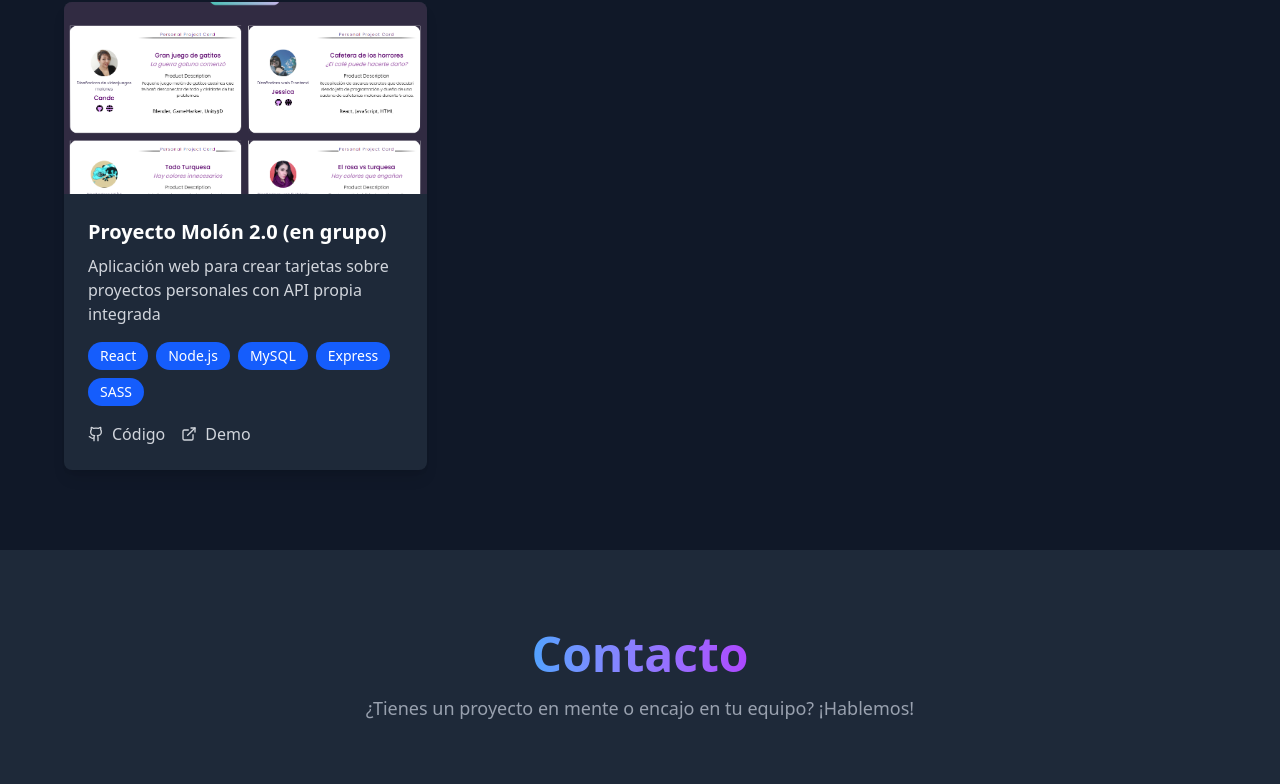
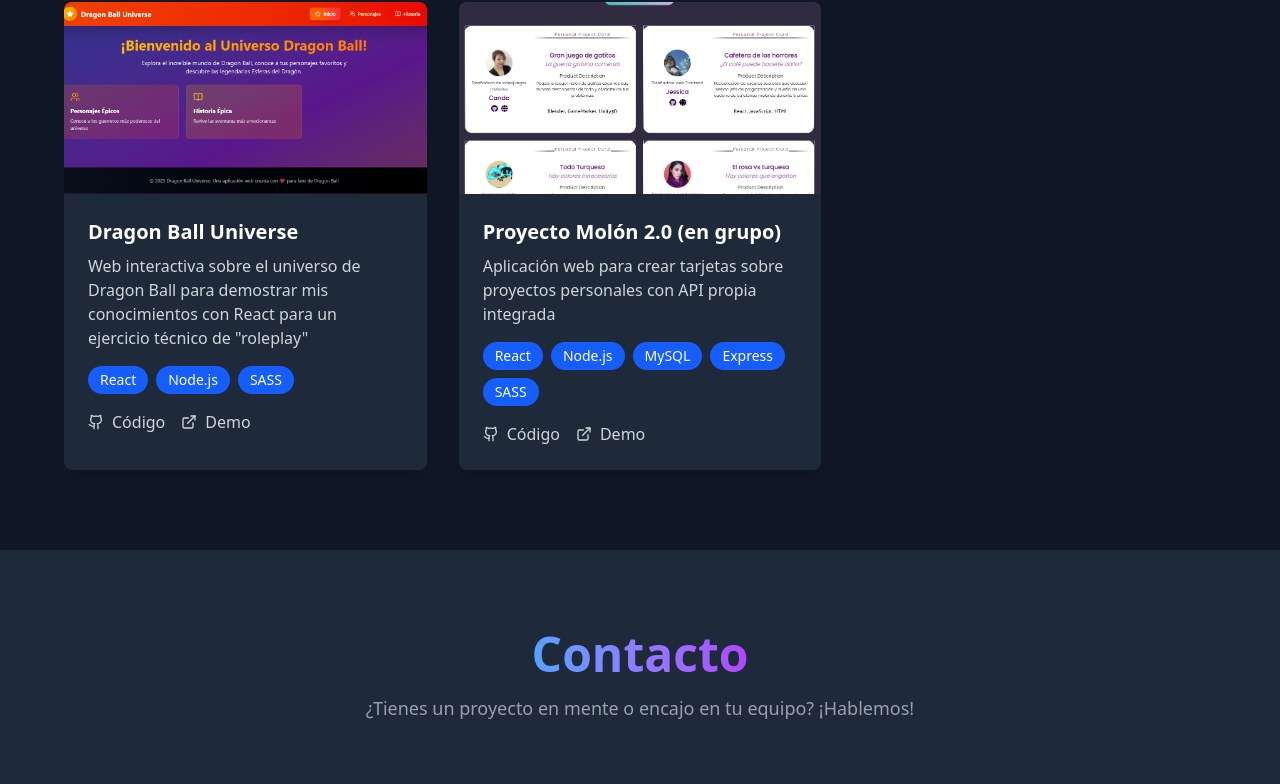
Before and after one commit to Nelicah/mi-portafolio, a React (Vite) app: page / in a window 1280 px wide. Shown: the part 3368-4152 px from the top of the page. Built offline with nearby package versions, Linux system fonts and the light colour scheme.

Commit message:
adding new project

```diff
--- a/src/components/App.jsx
+++ b/src/components/App.jsx
@@ -8,7 +8,8 @@ import project3 from "../images/harry-potter.png";
 import project4 from "../images/the-simpsons-logo.png";
 import project5 from "../images/screenshot.png";
 import project6 from "../images/agenda_contactos1.png";
-import project7 from "../images/proyecto-molon2.png";
+import project7 from "../images/dragon-ball1.png";
+import project8 from "../images/proyecto-molon2.png";
 
 import HeroSection from "./sections/HeroSection";
 import AboutSection from "./sections/AboutSection";
@@ -86,10 +87,18 @@ function App() {
       demo: "https://nelicah.github.io/agenda-de-contactos/",
     },
     {
+      title: "Dragon Ball Universe",
+      description: `Web interactiva sobre el universo de Dragon Ball para demostrar mis conocimientos con React para un ejercicio técnico de "roleplay"`,
+      image: project7,
+      tech: ["React", "Node.js", "SASS"],
+      github: "https://github.com/Nelicah/dragon-ball-universe",
+      demo: "https://nelicah.github.io/dragon-ball-universe/",
+    },
+    {
       title: "Proyecto Molón 2.0 (en grupo)",
       description:
         "Aplicación web para crear tarjetas sobre proyectos personales con API propia integrada",
-      image: project7,
+      image: project8,
       tech: ["React", "Node.js", "MySQL", "Express", "SASS"],
       github: "https://github.com/Nelicah/Proyecto-molon-2.0.git",
       demo: "https://proyecto-molon-2-0-sgwe.onrender.com/",
```
Also changed, not shown: src/images/dragon-ball1.png (added).
